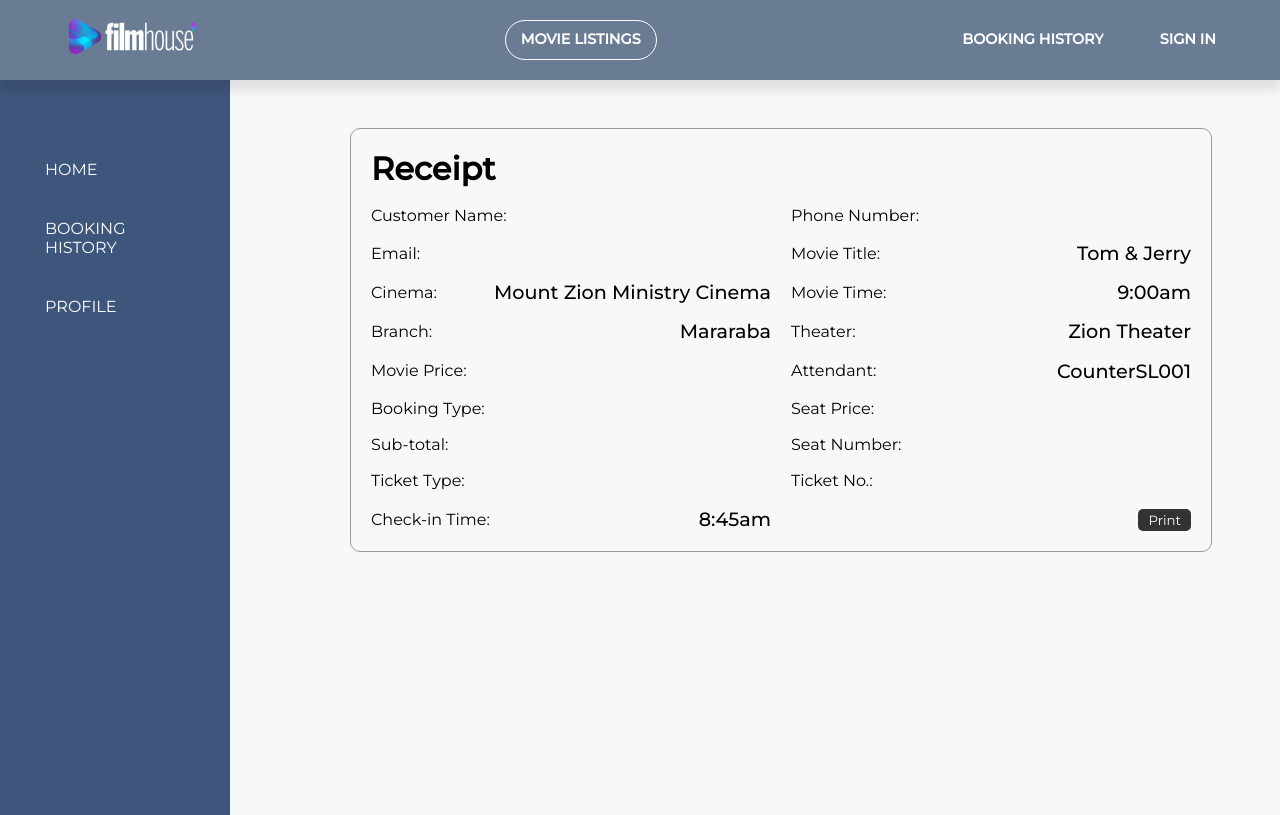
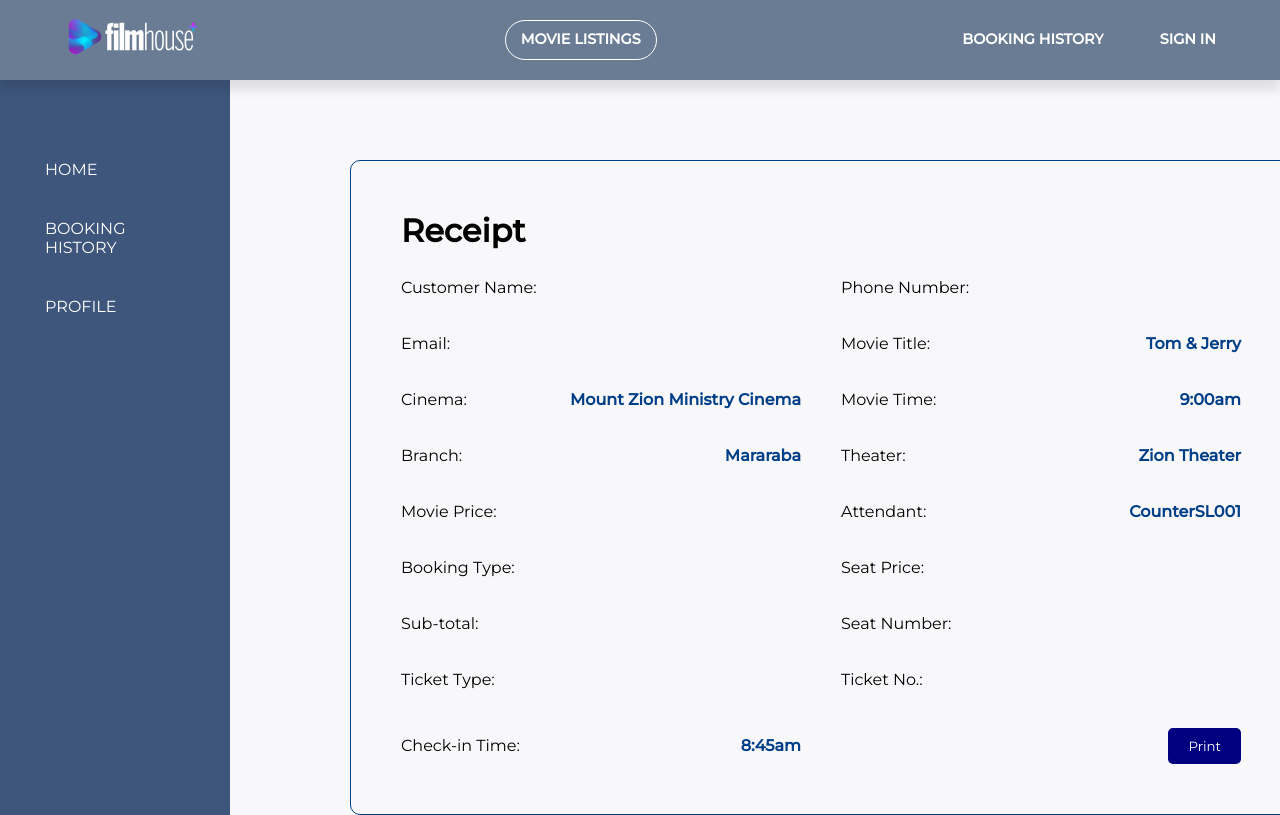
Before and after one commit to Joe-Praise/boxstreet-admin, a React (Create React App) app: page /counter/receipt/1 in a window 1280 px wide. Built offline with nearby package versions, Linux system fonts and the light colour scheme; no server answers.

Commit message:
Update bookedinfo.css

```diff
--- a/src/components/Counter/stylesCounter/bookedinfo.css
+++ b/src/components/Counter/stylesCounter/bookedinfo.css
@@ -1,21 +1,26 @@
 .bookedinfo{
     width: 100%;
-    margin-top: 8rem;
+    margin-top: 10rem;
 }
 
 .bookinginfopage{
     width: fit-content;
     margin: 0 350px;
-    padding: 20px;
-    border: .5px solid #999;
+    padding: 50px;
+    border: .5px solid #003f88;
     border-radius: 10px;
+}
+
+.booked-h1{
+    color: #003f88;
+    margin-bottom: 30px;
 }
 
 .infosheet{
     display: grid;
     grid-template-columns: repeat(2, 1fr);
-    margin-top: 20px;
-    gap: 20px;
+    margin-top: 30px;
+    gap: 40px;
 }
 
 .sheetdetails{
@@ -32,39 +37,75 @@
 }
 
 .sheetdetails span{
-    font-weight: 500;
-    font-size: 1.2rem;
+    font-weight: 700;
+    font-size: 1rem;
+    color: #003f88;
 }
 
 .sheetdetails button {
     display: flex;
     float: right;
-    padding: 3px 10px;
-    background-color: #333;
+    padding: 10px 20px;
+    background-color: navy;
     border: none;
     color: #fff;
     border-radius: 5px;
 }
 
 p.col1p.booked span {
-    background: red;
-    width: 25px;
-    height: 25px;
+    background: #333;
+    width: 40px;
+    height: 40px;
     display: block;
     position: relative;
-    left: 6px;
-    top: 6px;
-    border-radius: 8px;
+    left: 3px;
+    top: 3px;
+    border-radius: 50px;
 }
 
+
 .VIP{
-    border:1px solid #00d0ff !important;
+    border:2px solid #e56b6f !important;
+    background: #e56b6f87;
 }
 
 .VVIP{
-    border:1px solid #ffff00 !important;
+    border:2px solid #9d4edd !important;
+    background:#9d4eddb0
 }
 
 .REGULAR{
-    border:1px solid rgb(247, 193, 230) !important;
+    border:2px solid #003f88 !important;
+    background: #003f8882;
 }
+
+.select-box:after{
+    content: "";
+    display: block;
+    width: 15px;
+    height: 15px;
+    position: relative;
+    top: -17px;
+    left: -16px;
+    border-radius: 20px;
+}
+
+.book-box:after{
+    content: "";
+    display: block;
+    width: 15px;
+    height: 15px;
+    position: relative;
+    top: -17px;
+    left: -16px;
+    border-radius: 20px;
+}
+
+
+.book-box:after,.booked-seat{
+    background-color: orange;
+}
+
+.select-box:after, .selected-seat{
+    background-color: red;
+}
```
